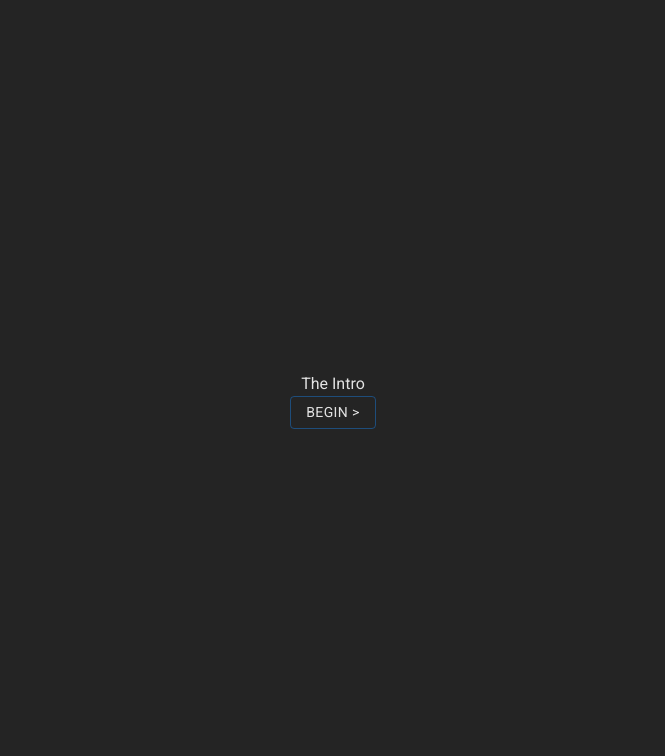
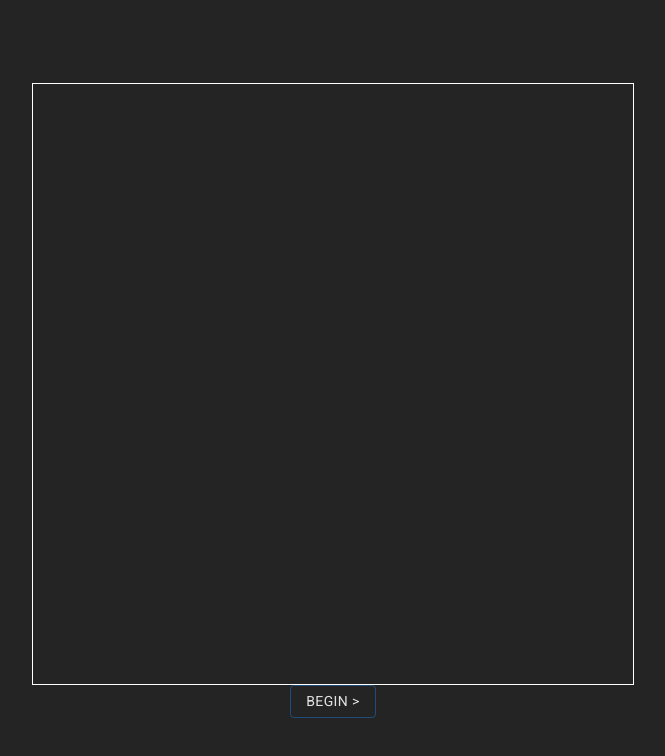
Before and after one commit to aokorodu/multiverse, a React (Vite) app in the folder the-multiverse/: page / in a window 1280 px wide. Shown: the top 756 px of the page, without its empty margins (307-972 px from the left). Built offline with nearby package versions, Linux system fonts and the light colour scheme.

Commit message:
stubbed out the intro, minor refactoring

```diff
--- a/the-multiverse/src/App.jsx
+++ b/the-multiverse/src/App.jsx
@@ -1,7 +1,7 @@
 import { useState, useEffect } from "react";
 import "./App.css";
-import TheScene from "./TheScene";
-import Intro from "./Intro";
+import TheScene from "./components/TheScene";
+import Intro from "./components/Intro";
 import Button from "@mui/material/Button";
 import { SettingsSlider } from "./components/SettingsSlider";
 
--- a/the-multiverse/src/Intro.jsx
+++ /dev/null
@@ -1,9 +0,0 @@
-const Intro = () => {
-  return (
-    <>
-      <div>The Intro</div>
-    </>
-  );
-};
-
-export default Intro;
--- /dev/null
+++ b/the-multiverse/src/components/Intro.jsx
@@ -0,0 +1,21 @@
+import { useRef, useState } from "react";
+import styles from "./Intro.module.css";
+
+const Intro = () => {
+  const stage = useRef(null);
+
+  return (
+    <>
+      <div className={styles.introHolder}>
+        <svg
+          ref={stage}
+          width={"100%"}
+          height={"100%"}
+          viewBox={`0 0 500 500`}
+        ></svg>
+      </div>
+    </>
+  );
+};
+
+export default Intro;
--- /dev/null
+++ b/the-multiverse/src/components/Intro.module.css
@@ -0,0 +1,5 @@
+.introHolder {
+  border: 1px solid white;
+  width: 600px;
+  height: 600px;
+}
--- a/the-multiverse/src/TheScene.jsx
+++ b/the-multiverse/src/components/TheScene.jsx
@@ -1,17 +1,17 @@
 import { useState, useRef, useEffect } from "react";
-import "./App.css";
+import "../App.css";
 import { Canvas } from "@react-three/fiber";
-import { TheThing } from "./components/TheThing";
-import { CameraSVG } from "./components/CameraSVG";
-import { toSVGPoint, lineColors } from "./utils/utils";
-import { Reflection } from "./components/Reflection";
-import { Mirrors } from "./components/graphics/Mirrors";
-import { ConeObject } from "./components/graphics/ConeObject";
-import { THREECamera } from "./components/THREECamera";
-import { MirrorMesh } from "./components/graphics/MirrorMesh";
-import { AngleGraphic } from "./components/AngleGraphic";
-import { AngleInfo } from "./components/AngleInfo";
-import { DistanceInfo } from "./components/DistanceInfo";
+import { TheThing } from "./TheThing";
+import { CameraSVG } from "./CameraSVG";
+import { toSVGPoint, lineColors } from "../utils/utils";
+import { Reflection } from "./Reflection";
+import { Mirrors } from "./graphics/Mirrors";
+import { ConeObject } from "./graphics/ConeObject";
+import { THREECamera } from "./THREECamera";
+import { MirrorMesh } from "./graphics/MirrorMesh";
+import { AngleGraphic } from "./AngleGraphic";
+import { AngleInfo } from "./AngleInfo";
+import { DistanceInfo } from "./DistanceInfo";
 
 function TheScene({ numOfReflections = 6, roomWidth, roomHeight }) {
   const stage = useRef(null);
@@ -448,9 +448,11 @@ function TheScene({ numOfReflections = 6, roomWidth, roomHeight }) {
               <gridHelper args={[200, 100, "#383838", "#383838"]} />
               {/* <OrbitControls /> */}
             </Canvas>
+            <div id="statsHolder">
+              {getAngleInfo()}
+              {getDistanceInfo()}
+            </div>
           </div>
-          {getAngleInfo()}
-          {getDistanceInfo()}
         </div>
       </div>
     </>
--- a/the-multiverse/src/index.css
+++ b/the-multiverse/src/index.css
@@ -49,6 +49,7 @@ svg {
 }
 
 #canvasHolder {
+  position: relative;
   width: 100%;
   height: 100%;
   border: 1px solid rgb(102, 102, 102);
@@ -57,6 +58,13 @@ svg {
 #contentHolder {
   width: 700px;
   height: 350px;
+}
+
+#statsHolder {
+  position: absolute;
+  top: 5px;
+  left: 10px;
+  color: #ff0000;
 }
 
 #svgHolder {
```
Also changed, not shown: the-multiverse/src/assets/items.svg (added).
